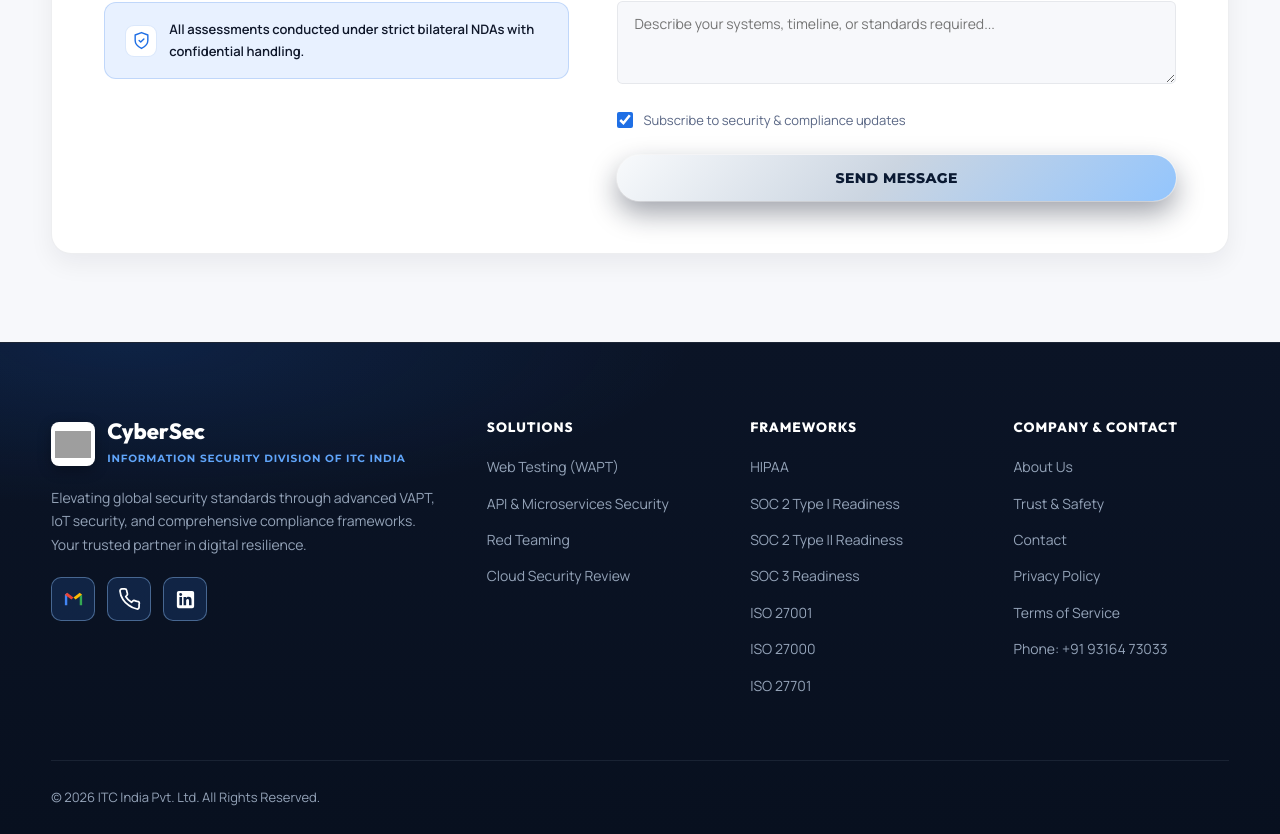
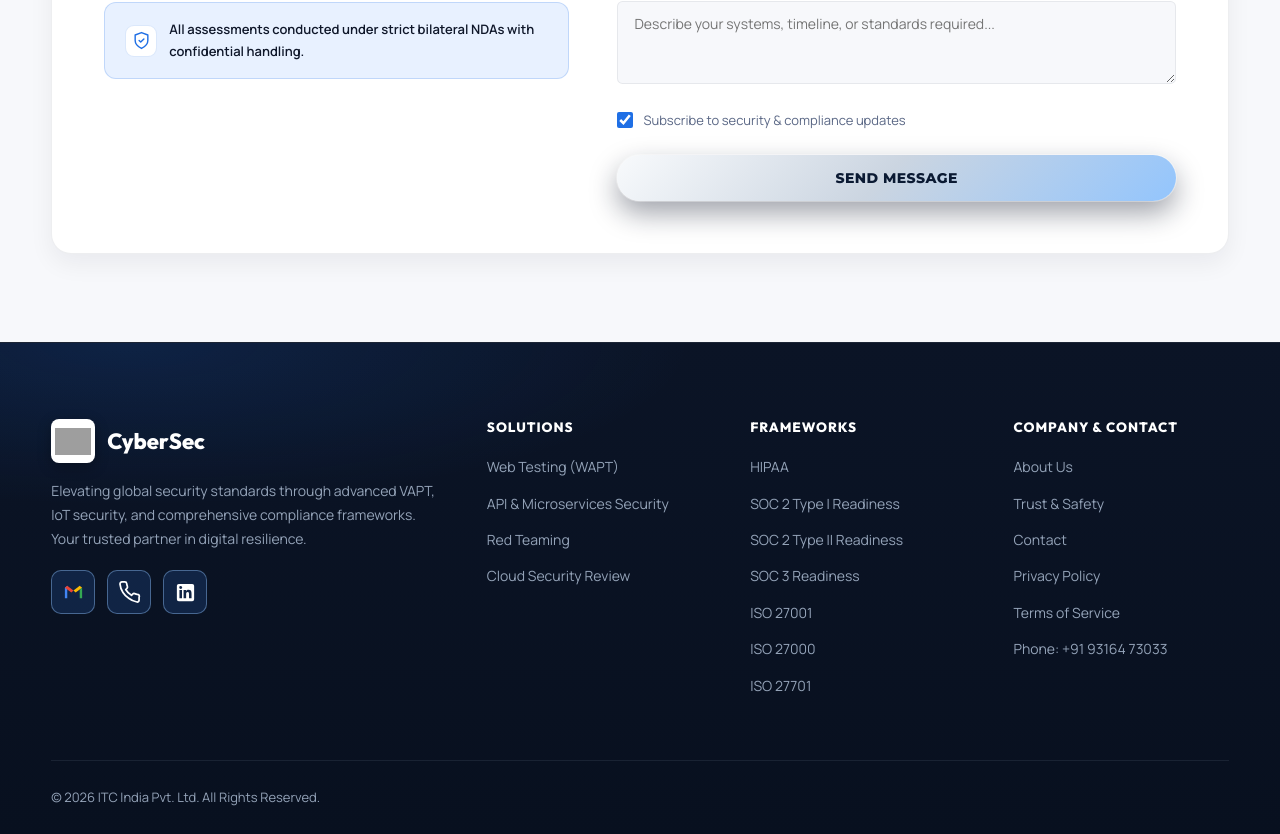
Before and after one commit to evokewebd77-afk/new-cybersec, a React (Vite) app: page / in a window 1280 px wide. Shown: the part 9999-10833 px from the top of the page. Built offline with nearby package versions, Linux system fonts and the light colour scheme; grey boxes are pictures that could not be loaded.

Commit message:
Remove IS Division tagline from footer

```diff
--- a/src/App.jsx
+++ b/src/App.jsx
@@ -2002,7 +2002,6 @@ function App() {
                 />
                 <div>
                   <span className="footer-brand-title">CyberSec</span>
-                  <span className="footer-brand-tag">Information Security Division of ITC India</span>
                 </div>
               </div>
               <p>
```
